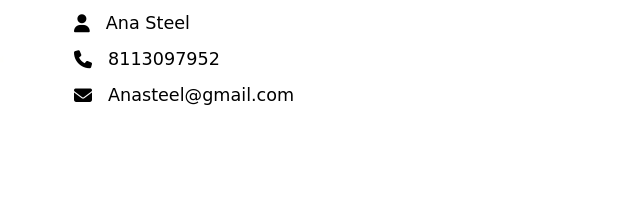
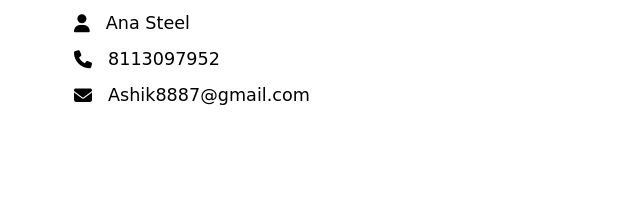
Before and after one commit to Ashik8887/portfolio, a plain HTML site: page index.html in a window 1280 px wide. Shown: the part 854-1055 px from the top of the page, 574-1214 px from the left. Drawn offline with Linux system fonts and the light colour scheme; a web font is replaced by a local one.

Commit message:
change email

```diff
--- a/index.html
+++ b/index.html
@@ -57,7 +57,7 @@
         </div>
         <div class="info-box">
             <i class="fa-solid fa-envelope"></i>
-            <span>Anasteel@gmail.com</span>
+            <span>Ashik8887@gmail.com</span>
         </div>
     </div>
 </div>
```
